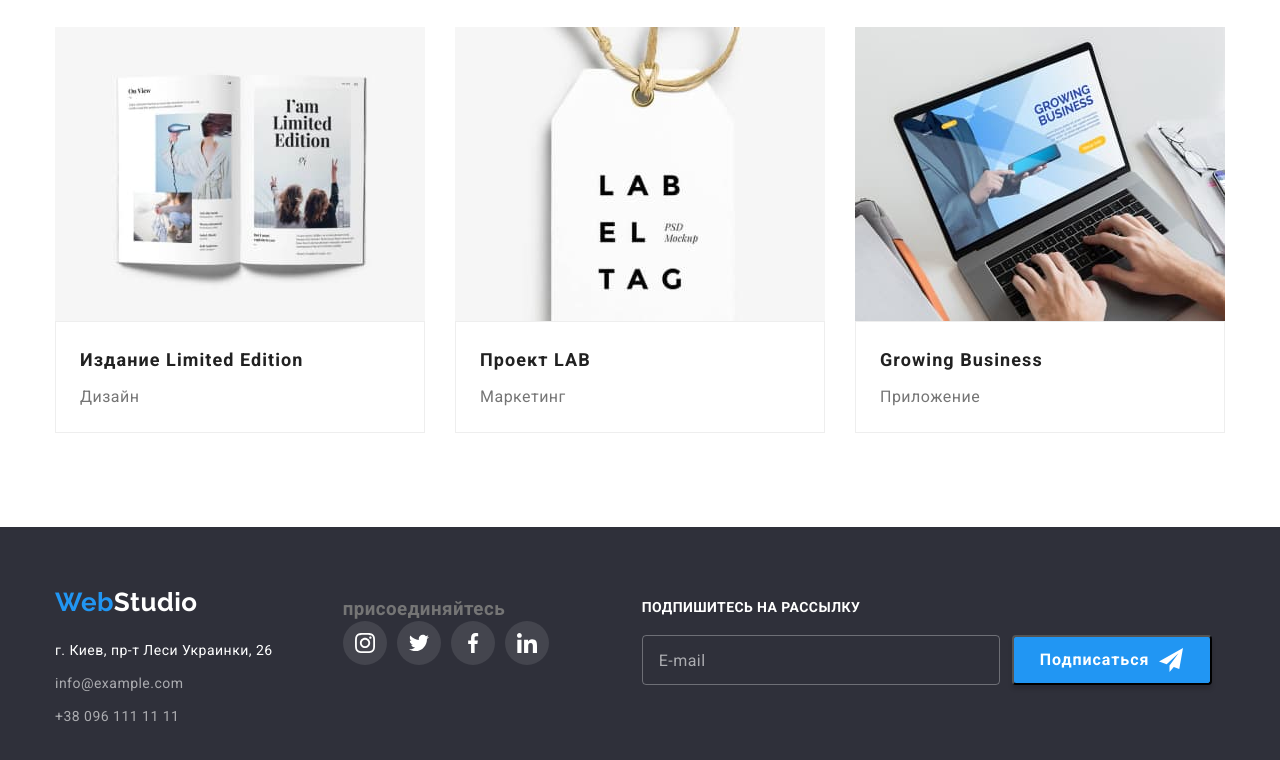
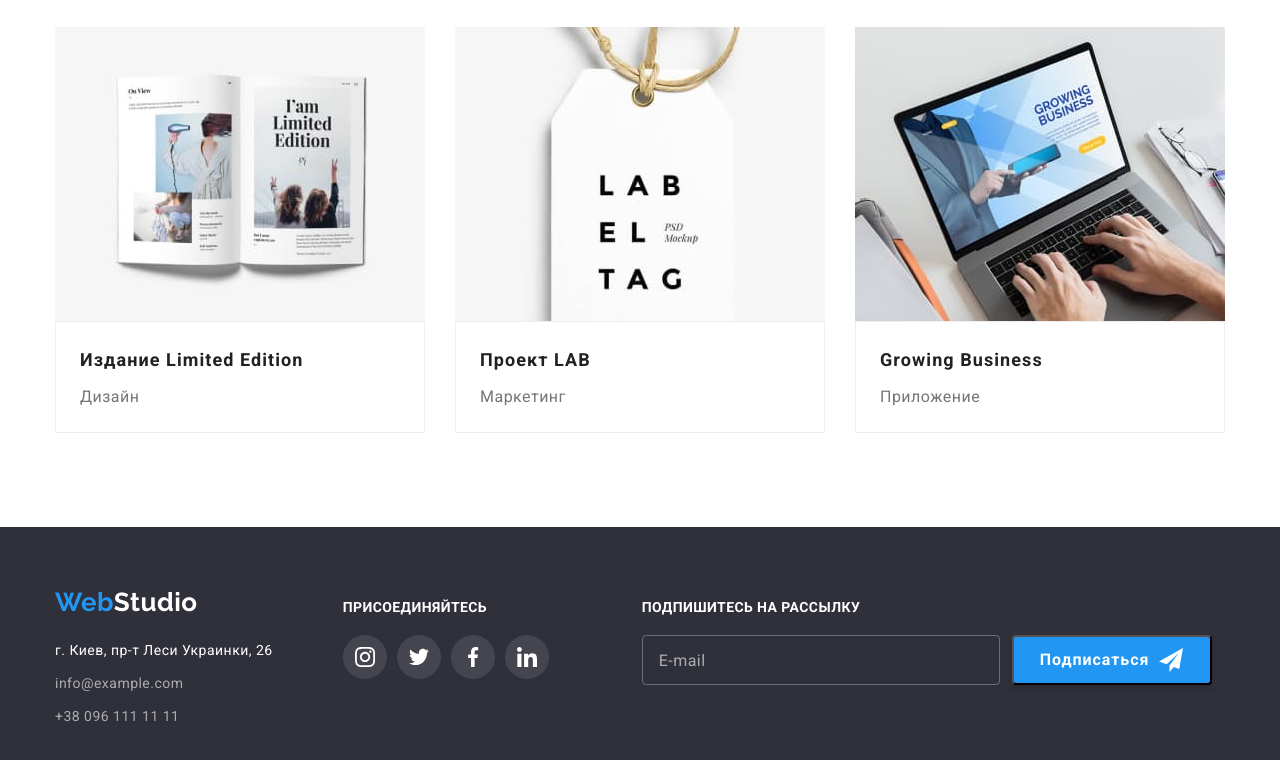
Before and after one commit to mykola1982/goit-markup-hw-06, a plain HTML site: page portfolio.html in a window 1280 px wide. Shown: the part 1108-1868 px from the top of the page. Drawn offline with nearby package versions, Linux system fonts and the light colour scheme.

Commit message:
add footer

```diff
--- a/portfolio.html
+++ b/portfolio.html
@@ -243,12 +243,8 @@
         <a href="./index.html" class="logo">Web<span class="logo-white">Studio</span></a>
         <ul class="footer-list list">
           <li class="footer-list-item">
-              <a
-                href="https://goo.gl/maps/DVqmVE1EjnWFbu6t8"
-                target="_blank"
-                rel="noopener noreferrer"
-                class="link adress"
-                >г. Киев, пр-т Леси Украинки, 26
+            <a href="https://goo.gl/maps/DVqmVE1EjnWFbu6t8" target="_blank" rel="noopener noreferrer"
+              class="link adress">г. Киев, пр-т Леси Украинки, 26
             </a>
           </li>
           <li class="footer-list-item">
@@ -260,7 +256,7 @@
         </ul>
       </div>
       <div class="footer-soc">
-          <h3 class="footer-soc-title">присоединяйтесь</h3>
+        <b class="footer-title">присоединяйтесь</b>
         <ul class="footer-soc-list list">
           <li class="footer-soc-item">
             <a href="" class="footer-soc-link">
@@ -293,18 +289,26 @@
         </ul>
       </div>
 
+
+
+
+
+      <!--------------- форма футера --------------------------->
       <form name="subscribe-form" class="subscribe-form">
+
         <b class="footer-title">Подпишитесь на рассылку</b>
         <div class="subscribe">
           <input type="email" name="email" id="subscribe-email" placeholder="E-mail" />
-            <button type="submit" class="btn-subscribe">
-              Подписаться
-              <svg class="substrime-icon" width="24" height="24">
+          <button type="submit" class="btn-subscribe">Подписаться <svg class="substrime-icon" width="24" height="24">
               <use href="./images/icons.svg#icon-send"></use>
-              </svg>
-            </button>
+            </svg></button>
         </div>
+
       </form>
+
+
+
+
     </div>
   </footer>
   </body>
```
Lines whose indentation alone changed are shown as unchanged.
